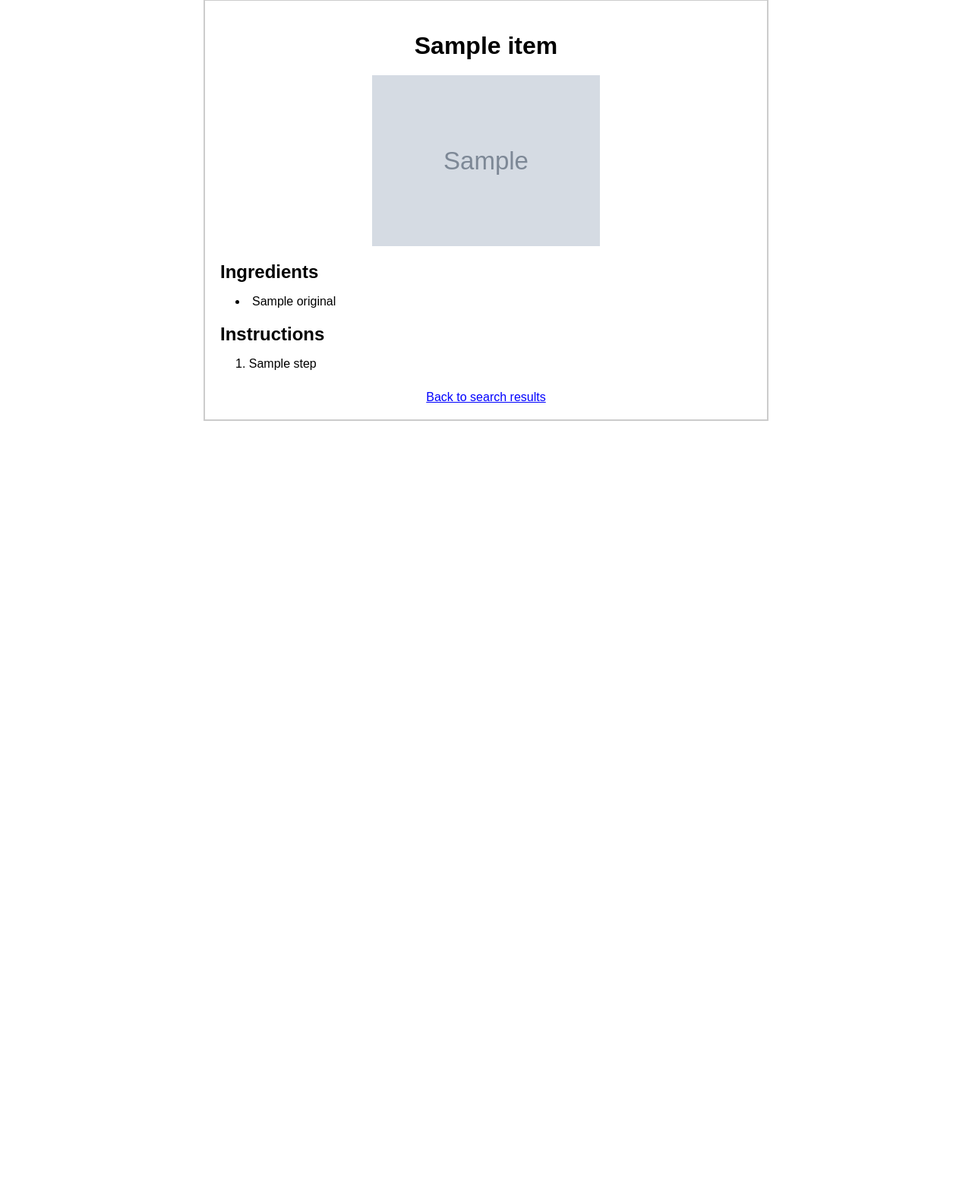
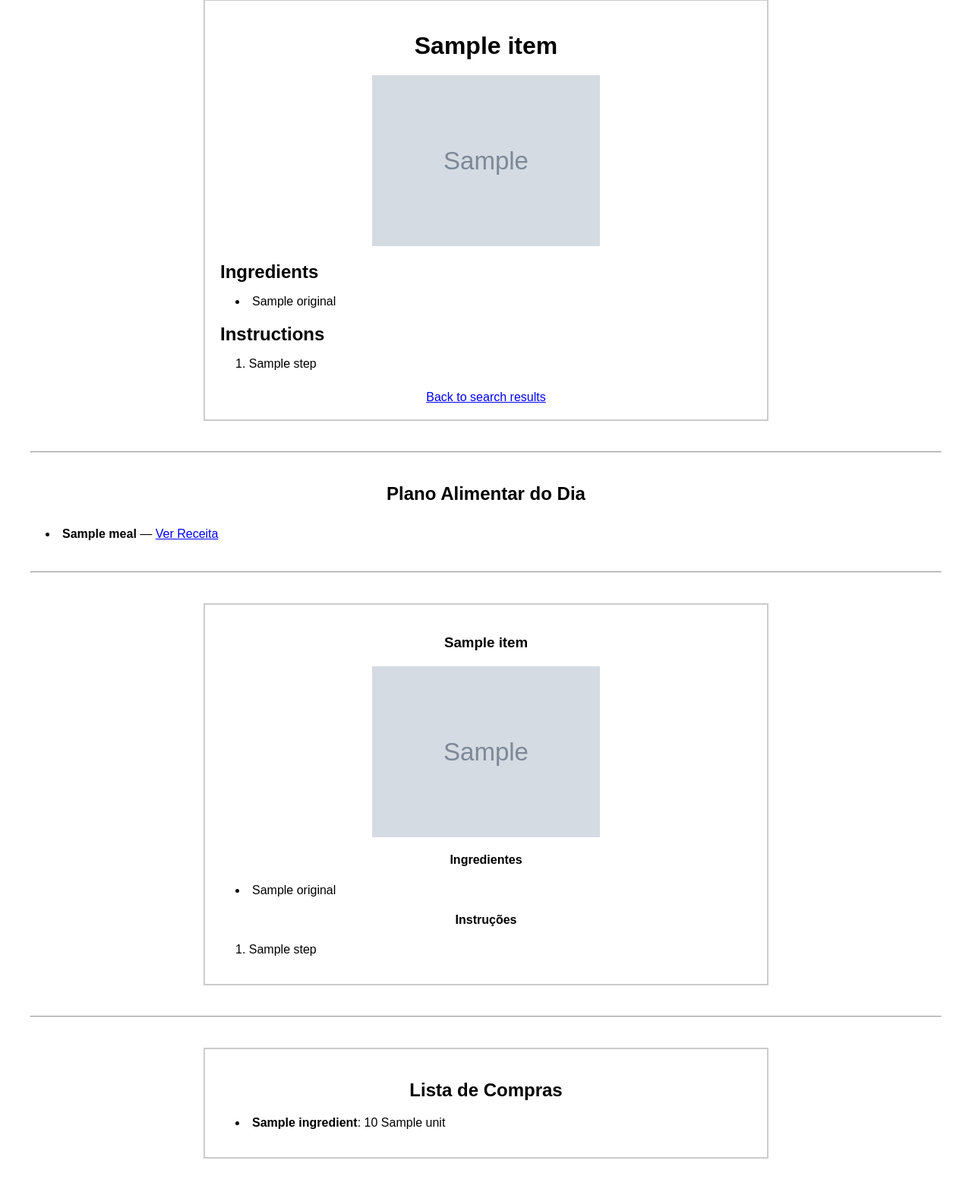
Before and after one commit to belgicanoo/LP-API, a Flask app: page /meal-plan in a window 1280 px wide. Shown: the part 41-1606 px from the top of the page at 76% size. Before the commit the page ends 595 px from the top, so only its background shows below. Run offline with Flask 3, Linux system fonts and the light colour scheme; grey boxes marked "Sample" are stand-in pictures; a database or web service that is not in the repository returns one stand-in record (values such as "Sample title"); data that the repository does not hold is empty.

Commit message:
Update view_recipe.html
mano

```diff
--- a/templates/view_recipe.html
+++ b/templates/view_recipe.html
@@ -1,4 +1,3 @@
-
 <!DOCTYPE html>
 <html lang="en">
 <head>
@@ -9,7 +8,7 @@
             margin: 40px;
             font-family: Arial, Helvetica, sans-serif;
         }
-        h1, h2 {
+        h1, h2, h3 {
             margin-bottom: 20px;
         }
         ul, ol {
@@ -42,35 +41,77 @@
         .ingredient-list, .instruction-list {
             text-align: left;
         }
+        hr {
+            margin: 40px 0;
+        }
     </style>
 </head>
 <body>
     <div class="recipe-details">
         <h1>{{ recipe.title }}</h1>
 
-        <!-- Display the recipe image if available -->
         {% if recipe.image %}
         <img src="{{ recipe.image }}" alt="{{ recipe.title }}">
         {% endif %}
 
-        <!-- Ingredients section -->
         <h2 class="section-title">Ingredients</h2>
-        <!-- Create an unordered list for displaying the ingredients -->
         <ul class="ingredient-list">
-            <!-- Loop through each ingredient in the recipe's extendedIngredients -->
             {% for ingredient in recipe.extendedIngredients %}
             <li>{{ ingredient.original }}</li>
             {% endfor %}
         </ul>
 
-        <!-- Instructions Section -->
         <h2 class="section-title">Instructions</h2>
         <ol class="instruction-list">
             {% for step in recipe.analyzedInstructions[0].steps %}
             <li>{{ step.step }}</li>
             {% endfor %}
         </ol>
+
         <a href="/?search_query={{ search_query }}">Back to search results</a>
     </div>
+
+    {% if plan %}
+    <hr>
+    <h2>Plano Alimentar do Dia</h2>
+    <ul>
+        {% for meal in plan.meals %}
+            <li><strong>{{ meal.title }}</strong> — <a href="/recipe/{{ meal.id }}">Ver Receita</a></li>
+        {% endfor %}
+    </ul>
+
+    {% for r in recipes %}
+    <hr>
+    <div class="recipe-details">
+        <h3>{{ r.title }}</h3>
+        {% if r.image %}
+        <img src="{{ r.image }}" alt="{{ r.title }}">
+        {% endif %}
+        <h4>Ingredientes</h4>
+        <ul>
+            {% for ing in r.extendedIngredients %}
+            <li>{{ ing.original }}</li>
+            {% endfor %}
+        </ul>
+
+        <h4>Instruções</h4>
+        <ol>
+            {% for step in r.analyzedInstructions[0].steps %}
+            <li>{{ step.step }}</li>
+            {% endfor %}
+        </ol>
+    </div>
+    {% endfor %}
+
+    <hr>
+    <div class="recipe-details">
+        <h2>Lista de Compras</h2>
+        <ul>
+            {% for item, amounts in shopping_list.items() %}
+                <li><strong>{{ item }}</strong>: {{ ', '.join(amounts) }}</li>
+            {% endfor %}
+        </ul>
+    </div>
+    {% endif %}
 </body>
 </html>
```
